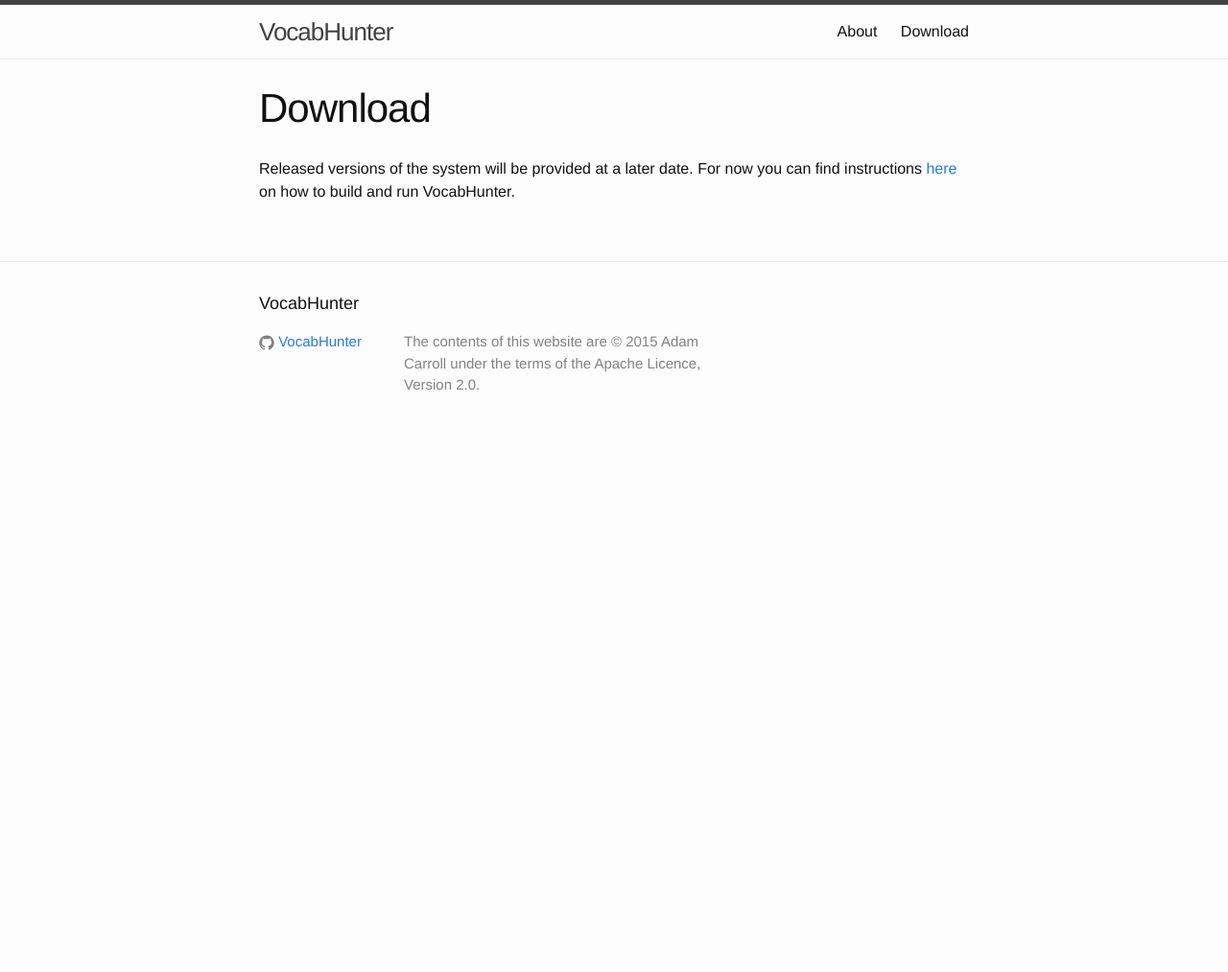
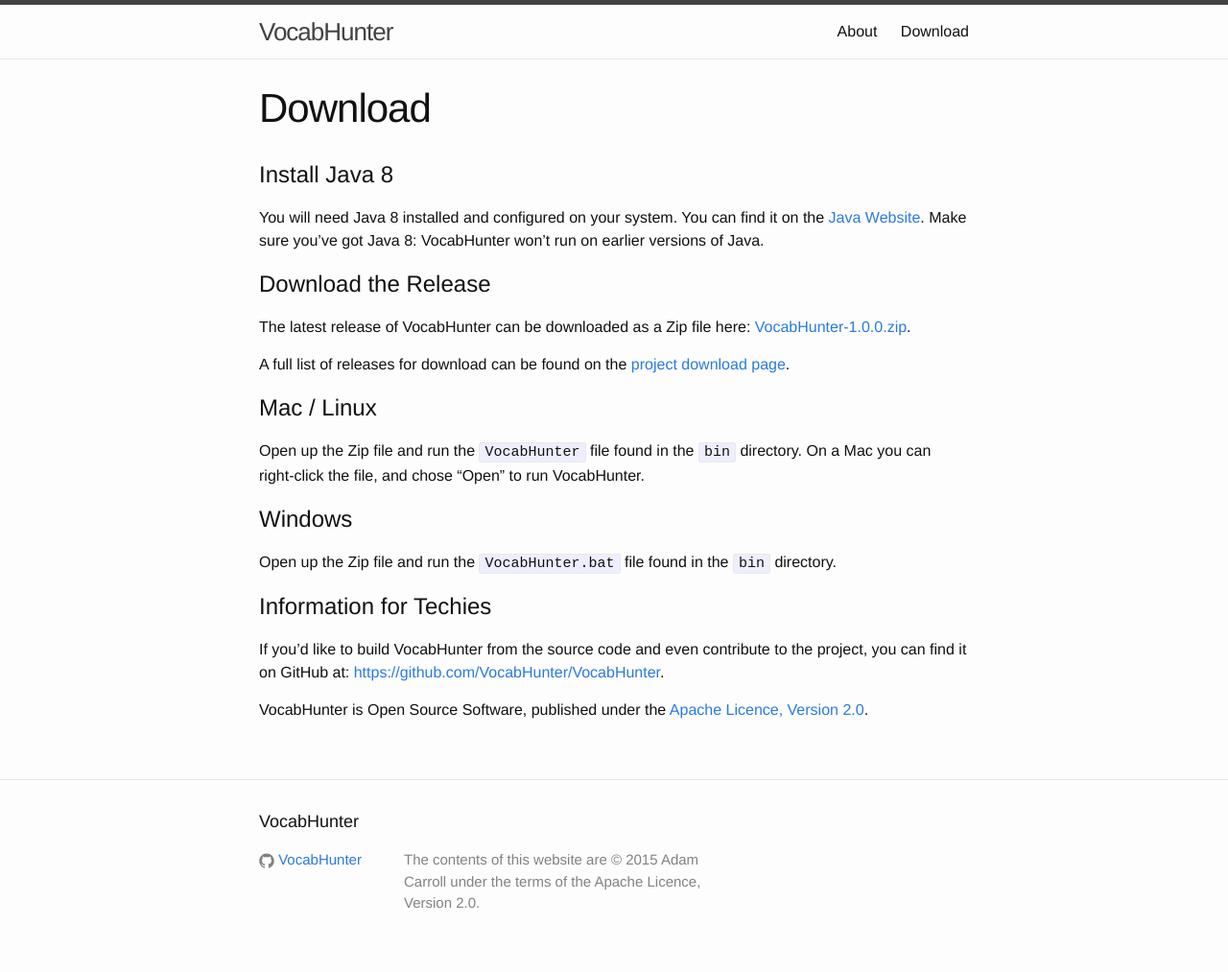
Before and after one commit to VocabHunter/vocabhunter.github.io, a Jekyll site: the page built from download.md, in a window 1280 px wide. Shown: the whole page at 96% size. Built offline with Jekyll 4.4.1, drawn with Linux system fonts in a browser that asks for light colours; before the commit the page ends 900 px from its top, so only the background shows below that.

Commit message:
Added information on how to download and run the system

```diff
--- a/download.md
+++ b/download.md
@@ -3,4 +3,26 @@
 title: Download
 permalink: /download/
 ---
-Released versions of the system will be provided at a later date.  For now you can find instructions [here](https://github.com/VocabHunter/VocabHunter/blob/master/README.md) on how to build and run VocabHunter.
+# Install Java 8
+
+You will need Java 8 installed and configured on your system.  You can find it on the [Java Website](https://java.com/download/).  Make sure you've got Java 8: VocabHunter won't run on earlier versions of Java.
+
+# Download the Release
+
+The latest release of VocabHunter can be downloaded as a Zip file here: [VocabHunter-1.0.0.zip](https://github.com/VocabHunter/VocabHunter/releases/download/1.0.0/VocabHunter-1.0.0.zip).
+
+A full list of releases for download can be found on the [project download page](https://github.com/VocabHunter/VocabHunter/releases).
+
+# Mac / Linux
+
+Open up the Zip file and run the ``VocabHunter`` file found in the ``bin`` directory.  On a Mac you can right-click the file, and chose "Open" to run VocabHunter.
+
+# Windows
+
+Open up the Zip file and run the ``VocabHunter.bat`` file found in the ``bin`` directory.
+
+# Information for Techies
+
+If you'd like to build VocabHunter from the source code and even contribute to the project, you can find it on GitHub at: [https://github.com/VocabHunter/VocabHunter](https://github.com/VocabHunter/VocabHunter).
+
+VocabHunter is Open Source Software, published under the [Apache Licence, Version 2.0](http://www.apache.org/licenses/LICENSE-2.0).
```
